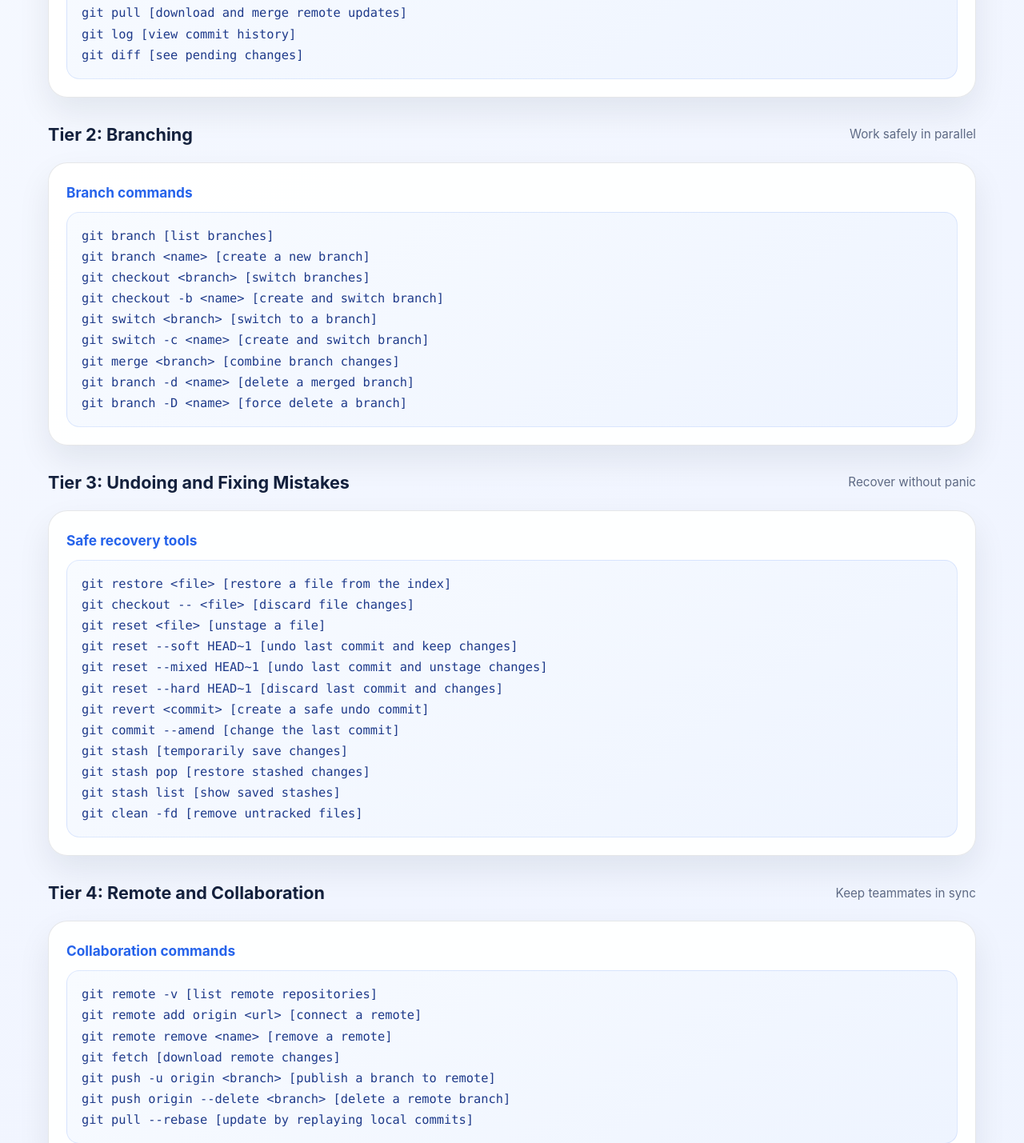
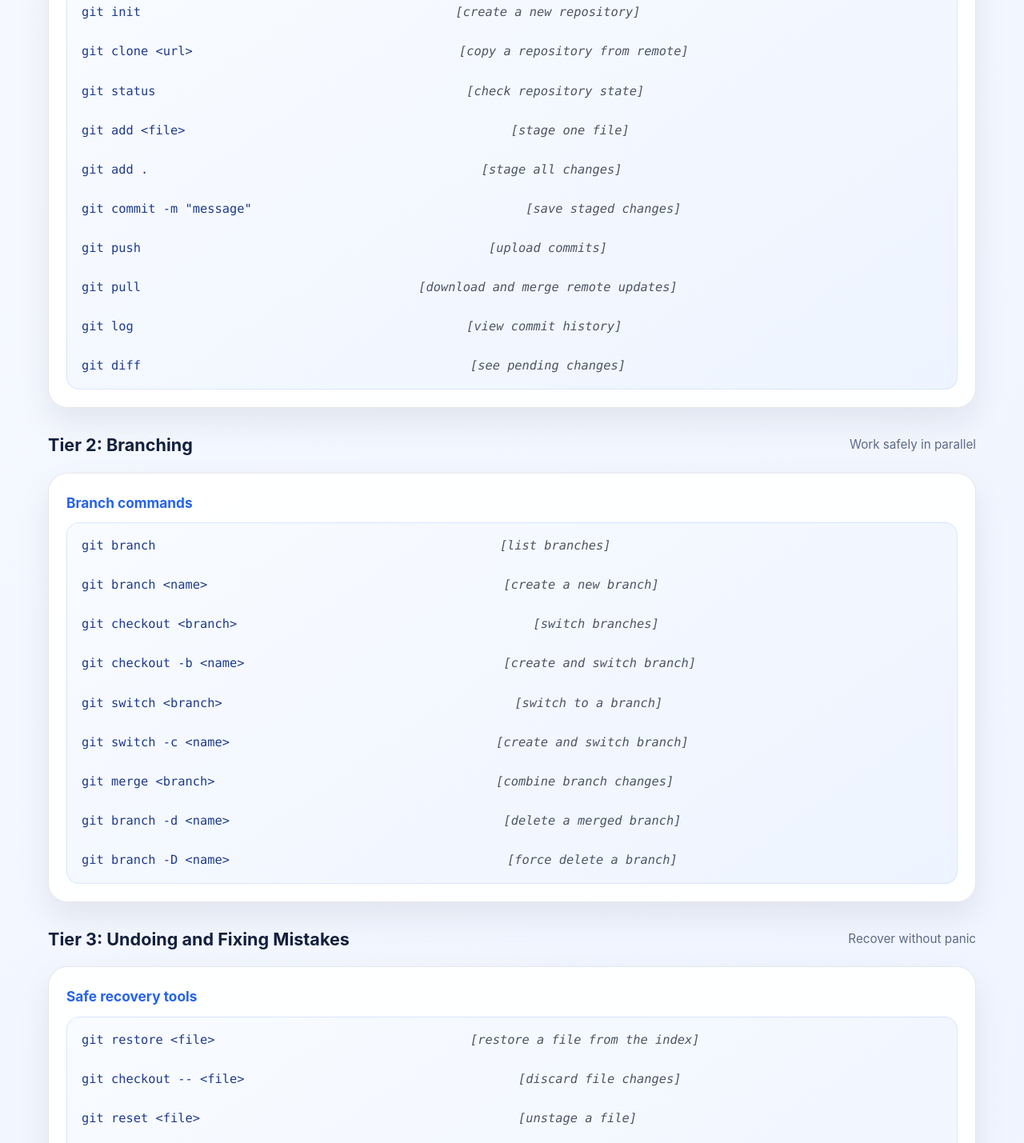
Before and after one commit to JayaSuriya24/version_control_practices, a plain HTML site: page index.html in a window 1280 px wide. Shown: the part 1371-2800 px from the top of the page at 80% size. Drawn offline with Linux system fonts and the light colour scheme.

Commit message:
first branch commit 2-c

```diff
--- a/index.html
+++ b/index.html
@@ -253,6 +253,26 @@
         font-family: "SFMono-Regular", Consolas, "Liberation Mono", monospace;
         font-size: 0.96rem;
         color: #1e3a8a;
+        display: block;
+        white-space: pre;
+        line-height: 1.6;
+      }
+
+      code .cmd-line {
+        display: flex;
+        align-items: center;
+        gap: 1rem;
+      }
+
+      code .cmd {
+        flex: 0 0 auto;
+      }
+
+      code .ctx {
+        flex: 1;
+        text-align: center;
+        color: #4b5563;
+        font-style: italic;
       }
 
       .note {
@@ -329,15 +349,15 @@
         <div class="card-grid">
           <article class="card">
             <h3>Everyday workflow</h3>
-            <pre><code>git status [check working tree state]
-git add . [stage all changes]
-git commit -m "message" [save staged changes]
-git push [upload commits to remote]
-git pull [download latest changes]
-git branch [show local branches]
-git switch &lt;branch&gt; [move to another branch]
-git log --oneline [view recent commit history]
-git diff [show changes between files or commits]</code></pre>
+            <pre><code><span class="cmd-line"><span class="cmd">git status</span><span class="ctx">[check working tree state]</span></span>
+<span class="cmd-line"><span class="cmd">git add .</span><span class="ctx">[stage all changes]</span></span>
+<span class="cmd-line"><span class="cmd">git commit -m "message"</span><span class="ctx">[save staged changes]</span></span>
+<span class="cmd-line"><span class="cmd">git push</span><span class="ctx">[upload commits to remote]</span></span>
+<span class="cmd-line"><span class="cmd">git pull</span><span class="ctx">[download latest changes]</span></span>
+<span class="cmd-line"><span class="cmd">git branch</span><span class="ctx">[show local branches]</span></span>
+<span class="cmd-line"><span class="cmd">git switch &lt;branch&gt;</span><span class="ctx">[move to another branch]</span></span>
+<span class="cmd-line"><span class="cmd">git log --oneline</span><span class="ctx">[view recent commit history]</span></span>
+<span class="cmd-line"><span class="cmd">git diff</span><span class="ctx">[show changes between files or commits]</span></span></code></pre>
             <div class="note">
               This is the core loop for most daily Git work: check status, stage changes, commit, push, and pull before moving on.
             </div>
@@ -353,16 +373,16 @@ git diff [show changes between files or commits]</code></pre>
         <div class="card-grid">
           <article class="card">
             <h3>Core commands</h3>
-            <pre><code>git init [create a new repository]
-git clone &lt;url&gt; [copy a repository from remote]
-git status [check repository state]
-git add &lt;file&gt; [stage one file]
-git add . [stage all changes]
-git commit -m "message" [save staged changes]
-git push [upload commits]
-git pull [download and merge remote updates]
-git log [view commit history]
-git diff [see pending changes]</code></pre>
+            <pre><code><span class="cmd-line"><span class="cmd">git init</span><span class="ctx">[create a new repository]</span></span>
+<span class="cmd-line"><span class="cmd">git clone &lt;url&gt;</span><span class="ctx">[copy a repository from remote]</span></span>
+<span class="cmd-line"><span class="cmd">git status</span><span class="ctx">[check repository state]</span></span>
+<span class="cmd-line"><span class="cmd">git add &lt;file&gt;</span><span class="ctx">[stage one file]</span></span>
+<span class="cmd-line"><span class="cmd">git add .</span><span class="ctx">[stage all changes]</span></span>
+<span class="cmd-line"><span class="cmd">git commit -m "message"</span><span class="ctx">[save staged changes]</span></span>
+<span class="cmd-line"><span class="cmd">git push</span><span class="ctx">[upload commits]</span></span>
+<span class="cmd-line"><span class="cmd">git pull</span><span class="ctx">[download and merge remote updates]</span></span>
+<span class="cmd-line"><span class="cmd">git log</span><span class="ctx">[view commit history]</span></span>
+<span class="cmd-line"><span class="cmd">git diff</span><span class="ctx">[see pending changes]</span></span></code></pre>
           </article>
         </div>
       </section>
@@ -375,15 +395,15 @@ git diff [see pending changes]</code></pre>
         <div class="card-grid">
           <article class="card">
             <h3>Branch commands</h3>
-            <pre><code>git branch [list branches]
-git branch &lt;name&gt; [create a new branch]
-git checkout &lt;branch&gt; [switch branches]
-git checkout -b &lt;name&gt; [create and switch branch]
-git switch &lt;branch&gt; [switch to a branch]
-git switch -c &lt;name&gt; [create and switch branch]
-git merge &lt;branch&gt; [combine branch changes]
-git branch -d &lt;name&gt; [delete a merged branch]
-git branch -D &lt;name&gt; [force delete a branch]</code></pre>
+            <pre><code><span class="cmd-line"><span class="cmd">git branch</span><span class="ctx">[list branches]</span></span>
+<span class="cmd-line"><span class="cmd">git branch &lt;name&gt;</span><span class="ctx">[create a new branch]</span></span>
+<span class="cmd-line"><span class="cmd">git checkout &lt;branch&gt;</span><span class="ctx">[switch branches]</span></span>
+<span class="cmd-line"><span class="cmd">git checkout -b &lt;name&gt;</span><span class="ctx">[create and switch branch]</span></span>
+<span class="cmd-line"><span class="cmd">git switch &lt;branch&gt;</span><span class="ctx">[switch to a branch]</span></span>
+<span class="cmd-line"><span class="cmd">git switch -c &lt;name&gt;</span><span class="ctx">[create and switch branch]</span></span>
+<span class="cmd-line"><span class="cmd">git merge &lt;branch&gt;</span><span class="ctx">[combine branch changes]</span></span>
+<span class="cmd-line"><span class="cmd">git branch -d &lt;name&gt;</span><span class="ctx">[delete a merged branch]</span></span>
+<span class="cmd-line"><span class="cmd">git branch -D &lt;name&gt;</span><span class="ctx">[force delete a branch]</span></span></code></pre>
           </article>
         </div>
       </section>
@@ -396,18 +416,18 @@ git branch -D &lt;name&gt; [force delete a branch]</code></pre>
         <div class="card-grid">
           <article class="card">
             <h3>Safe recovery tools</h3>
-            <pre><code>git restore &lt;file&gt; [restore a file from the index]
-git checkout -- &lt;file&gt; [discard file changes]
-git reset &lt;file&gt; [unstage a file]
-git reset --soft HEAD~1 [undo last commit and keep changes]
-git reset --mixed HEAD~1 [undo last commit and unstage changes]
-git reset --hard HEAD~1 [discard last commit and changes]
-git revert &lt;commit&gt; [create a safe undo commit]
-git commit --amend [change the last commit]
-git stash [temporarily save changes]
-git stash pop [restore stashed changes]
-git stash list [show saved stashes]
-git clean -fd [remove untracked files]</code></pre>
+            <pre><code><span class="cmd-line"><span class="cmd">git restore &lt;file&gt;</span><span class="ctx">[restore a file from the index]</span></span>
+<span class="cmd-line"><span class="cmd">git checkout -- &lt;file&gt;</span><span class="ctx">[discard file changes]</span></span>
+<span class="cmd-line"><span class="cmd">git reset &lt;file&gt;</span><span class="ctx">[unstage a file]</span></span>
+<span class="cmd-line"><span class="cmd">git reset --soft HEAD~1</span><span class="ctx">[undo last commit and keep changes]</span></span>
+<span class="cmd-line"><span class="cmd">git reset --mixed HEAD~1</span><span class="ctx">[undo last commit and unstage changes]</span></span>
+<span class="cmd-line"><span class="cmd">git reset --hard HEAD~1</span><span class="ctx">[discard last commit and changes]</span></span>
+<span class="cmd-line"><span class="cmd">git revert &lt;commit&gt;</span><span class="ctx">[create a safe undo commit]</span></span>
+<span class="cmd-line"><span class="cmd">git commit --amend</span><span class="ctx">[change the last commit]</span></span>
+<span class="cmd-line"><span class="cmd">git stash</span><span class="ctx">[temporarily save changes]</span></span>
+<span class="cmd-line"><span class="cmd">git stash pop</span><span class="ctx">[restore stashed changes]</span></span>
+<span class="cmd-line"><span class="cmd">git stash list</span><span class="ctx">[show saved stashes]</span></span>
+<span class="cmd-line"><span class="cmd">git clean -fd</span><span class="ctx">[remove untracked files]</span></span></code></pre>
           </article>
         </div>
       </section>
@@ -420,13 +440,13 @@ git clean -fd [remove untracked files]</code></pre>
         <div class="card-grid">
           <article class="card">
             <h3>Collaboration commands</h3>
-            <pre><code>git remote -v [list remote repositories]
-git remote add origin &lt;url&gt; [connect a remote]
-git remote remove &lt;name&gt; [remove a remote]
-git fetch [download remote changes]
-git push -u origin &lt;branch&gt; [publish a branch to remote]
-git push origin --delete &lt;branch&gt; [delete a remote branch]
-git pull --rebase [update by replaying local commits]</code></pre>
+            <pre><code><span class="cmd-line"><span class="cmd">git remote -v</span><span class="ctx">[list remote repositories]</span></span>
+<span class="cmd-line"><span class="cmd">git remote add origin &lt;url&gt;</span><span class="ctx">[connect a remote]</span></span>
+<span class="cmd-line"><span class="cmd">git remote remove &lt;name&gt;</span><span class="ctx">[remove a remote]</span></span>
+<span class="cmd-line"><span class="cmd">git fetch</span><span class="ctx">[download remote changes]</span></span>
+<span class="cmd-line"><span class="cmd">git push -u origin &lt;branch&gt;</span><span class="ctx">[publish a branch to remote]</span></span>
+<span class="cmd-line"><span class="cmd">git push origin --delete &lt;branch&gt;</span><span class="ctx">[delete a remote branch]</span></span>
+<span class="cmd-line"><span class="cmd">git pull --rebase</span><span class="ctx">[update by replaying local commits]</span></span></code></pre>
           </article>
         </div>
       </section>
@@ -439,11 +459,11 @@ git pull --rebase [update by replaying local commits]</code></pre>
         <div class="card-grid">
           <article class="card">
             <h3>History and inspection</h3>
-            <pre><code>git log --oneline [compact commit history]
-git log --graph --all [view branch history graph]
-git show &lt;commit&gt; [display commit details]
-git blame &lt;file&gt; [see who changed each line]
-git diff &lt;branch1&gt; &lt;branch2&gt; [compare branch contents]</code></pre>
+            <pre><code><span class="cmd-line"><span class="cmd">git log --oneline</span><span class="ctx">[compact commit history]</span></span>
+<span class="cmd-line"><span class="cmd">git log --graph --all</span><span class="ctx">[view branch history graph]</span></span>
+<span class="cmd-line"><span class="cmd">git show &lt;commit&gt;</span><span class="ctx">[display commit details]</span></span>
+<span class="cmd-line"><span class="cmd">git blame &lt;file&gt;</span><span class="ctx">[see who changed each line]</span></span>
+<span class="cmd-line"><span class="cmd">git diff &lt;branch1&gt; &lt;branch2&gt;</span><span class="ctx">[compare branch contents]</span></span></code></pre>
           </article>
         </div>
       </section>
@@ -456,13 +476,13 @@ git diff &lt;branch1&gt; &lt;branch2&gt; [compare branch contents]</code></pre>
         <div class="card-grid">
           <article class="card">
             <h3>Advanced workflows</h3>
-            <pre><code>git rebase &lt;branch&gt; [reapply commits onto another branch]
-git rebase -i HEAD~3 [interactive rebase of recent commits]
-git cherry-pick &lt;commit&gt; [apply a specific commit]
-git tag &lt;name&gt; [create a tag]
-git submodule [manage nested repositories]
-git bisect [find the bad commit]
-git reflog [inspect recent history references]</code></pre>
+            <pre><code><span class="cmd-line"><span class="cmd">git rebase &lt;branch&gt;</span><span class="ctx">[reapply commits onto another branch]</span></span>
+<span class="cmd-line"><span class="cmd">git rebase -i HEAD~3</span><span class="ctx">[interactive rebase of recent commits]</span></span>
+<span class="cmd-line"><span class="cmd">git cherry-pick &lt;commit&gt;</span><span class="ctx">[apply a specific commit]</span></span>
+<span class="cmd-line"><span class="cmd">git tag &lt;name&gt;</span><span class="ctx">[create a tag]</span></span>
+<span class="cmd-line"><span class="cmd">git submodule</span><span class="ctx">[manage nested repositories]</span></span>
+<span class="cmd-line"><span class="cmd">git bisect</span><span class="ctx">[find the bad commit]</span></span>
+<span class="cmd-line"><span class="cmd">git reflog</span><span class="ctx">[inspect recent history references]</span></span></code></pre>
           </article>
         </div>
       </section>
```
